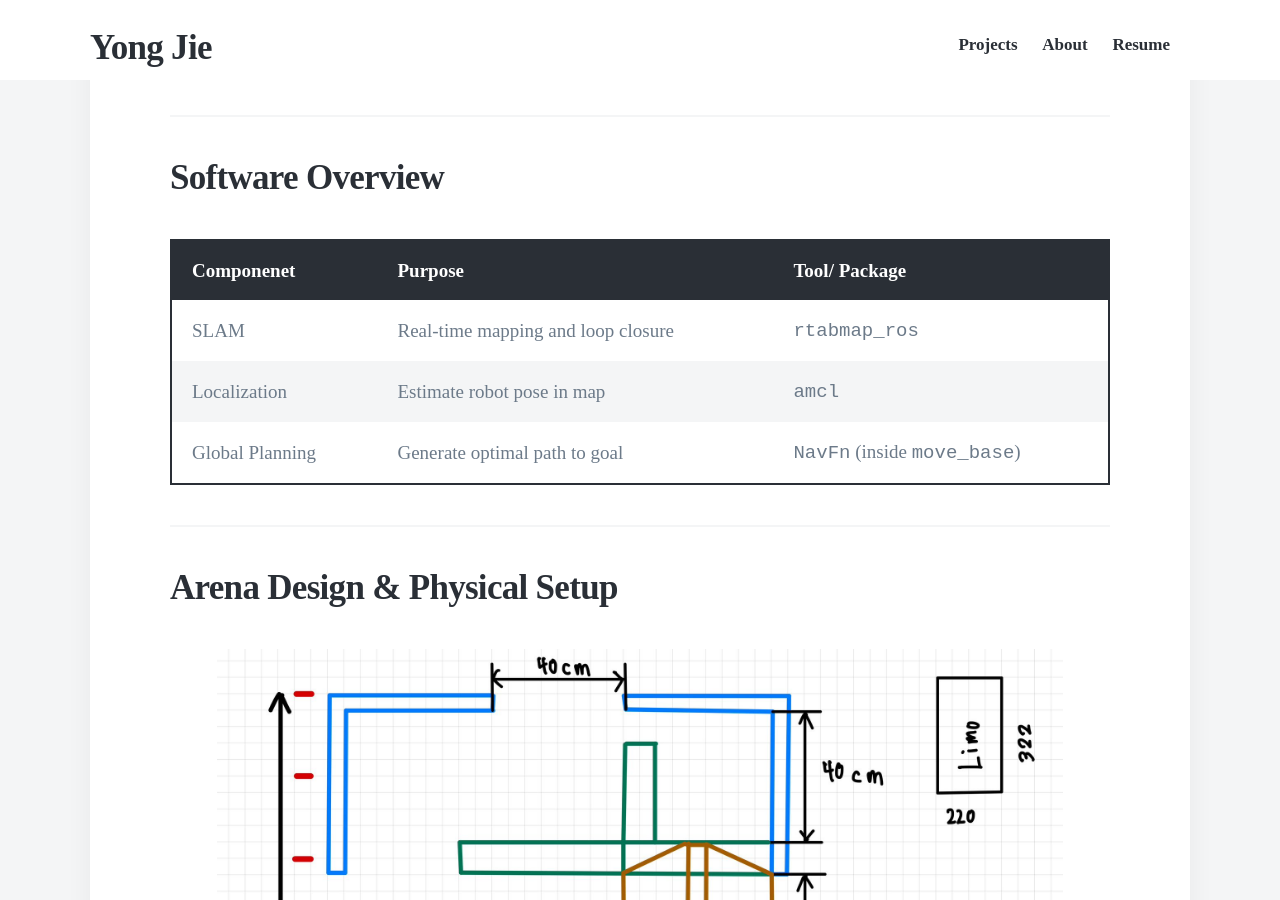
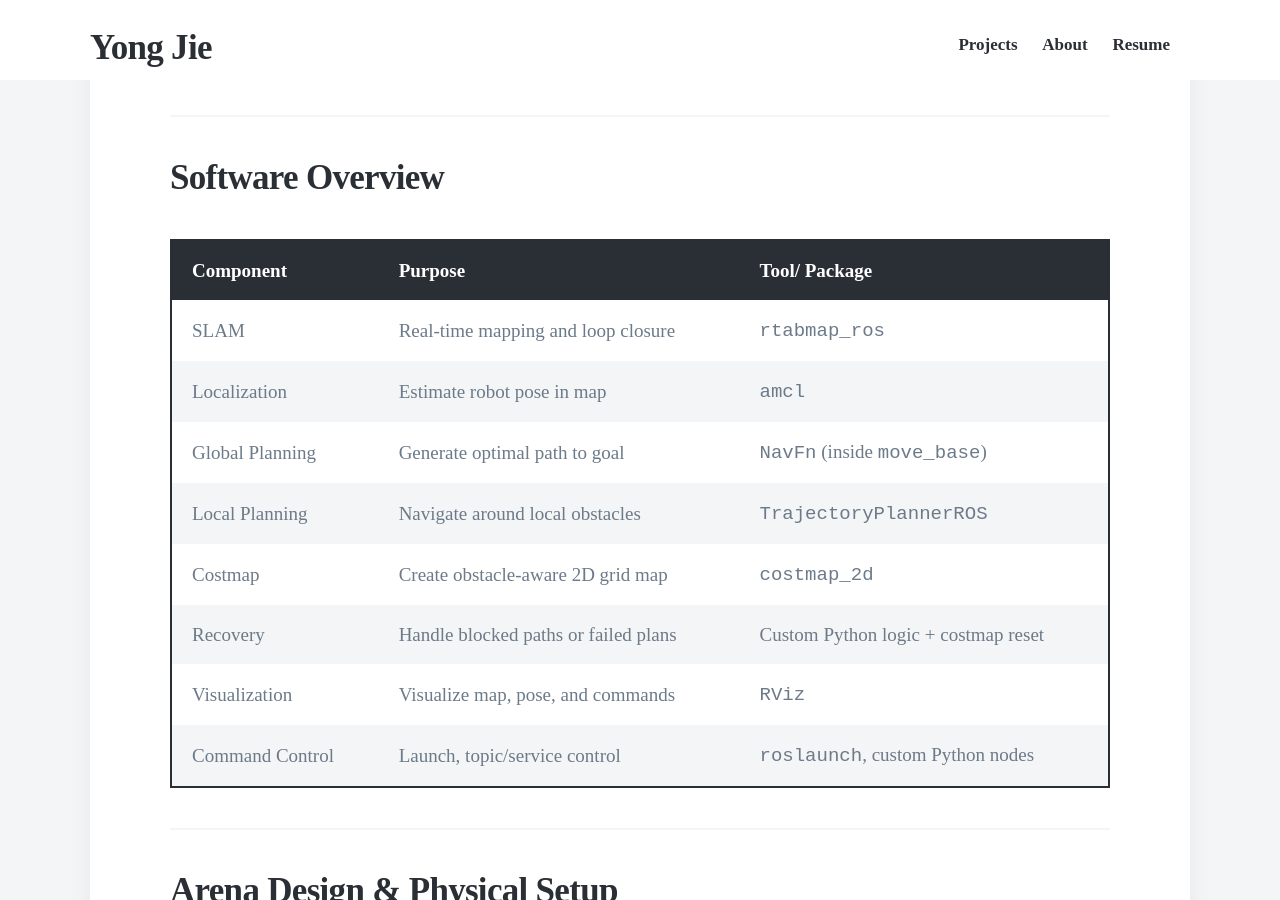
Before and after one commit to YongJiee/YongJiee.github.io, a Jekyll site: the page built from _projects/SEP1.md, in a window 1280 px wide and 900 px high, scrolled down 1958 px. Built offline with Jekyll 4.4.1, drawn with Linux system fonts in a browser that asks for light colours; nearby versions of some CDN libraries.

Commit message:
Updated full table for software in SEP

```diff
--- a/_projects/SEP1.md
+++ b/_projects/SEP1.md
@@ -58,11 +58,16 @@ We built a **1.5m x 1.33m arena** themed after Singapore Changi Airport’s Jewe
 ---
 ## Software Overview
 
-| Componenet      | Purpose                            | Tool/ Package               |
-|-----------------|------------------------------------|-----------------------------|
-| SLAM            | Real-time mapping and loop closure | `rtabmap_ros`               |
-| Localization    | Estimate robot pose in map         | `amcl`                      |
-| Global Planning | Generate optimal path to goal      |`NavFn` (inside `move_base`) |
+| Component       | Purpose                              | Tool/ Package                       |
+|-----------------|--------------------------------------|-------------------------------------|
+| SLAM            | Real-time mapping and loop closure   | `rtabmap_ros`                       |
+| Localization    | Estimate robot pose in map           | `amcl`                              |
+| Global Planning | Generate optimal path to goal        | `NavFn` (inside `move_base`)        |
+| Local Planning  | Navigate around local obstacles      | `TrajectoryPlannerROS`              |
+| Costmap         | Create obstacle-aware 2D grid map    | `costmap_2d`                        |
+| Recovery        | Handle blocked paths or failed plans | Custom Python logic + costmap reset |
+| Visualization   | Visualize map, pose, and commands    | `RViz`                              |
+| Command Control | Launch, topic/service control        | `roslaunch`, custom Python nodes    |
 
 ---
 
```
